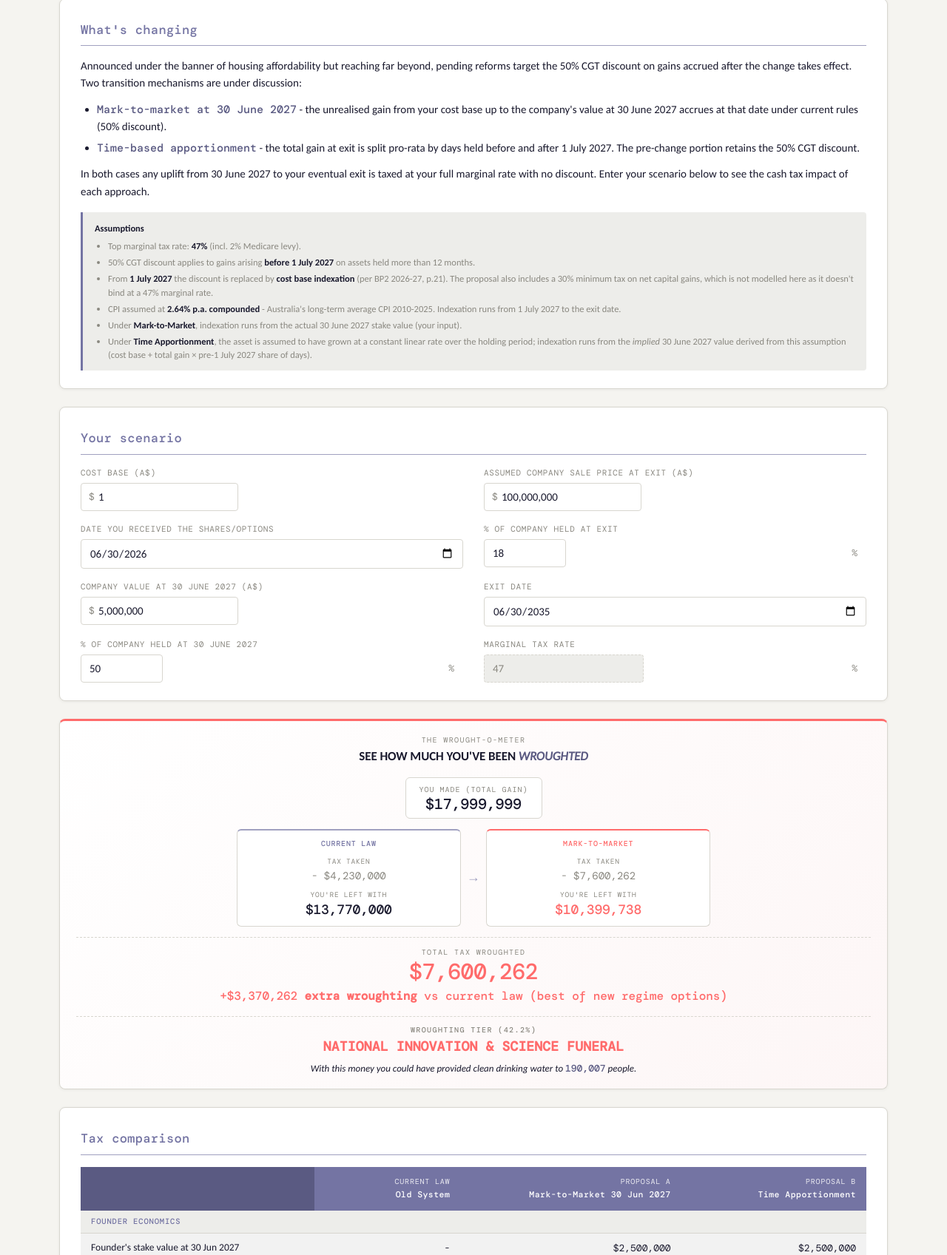
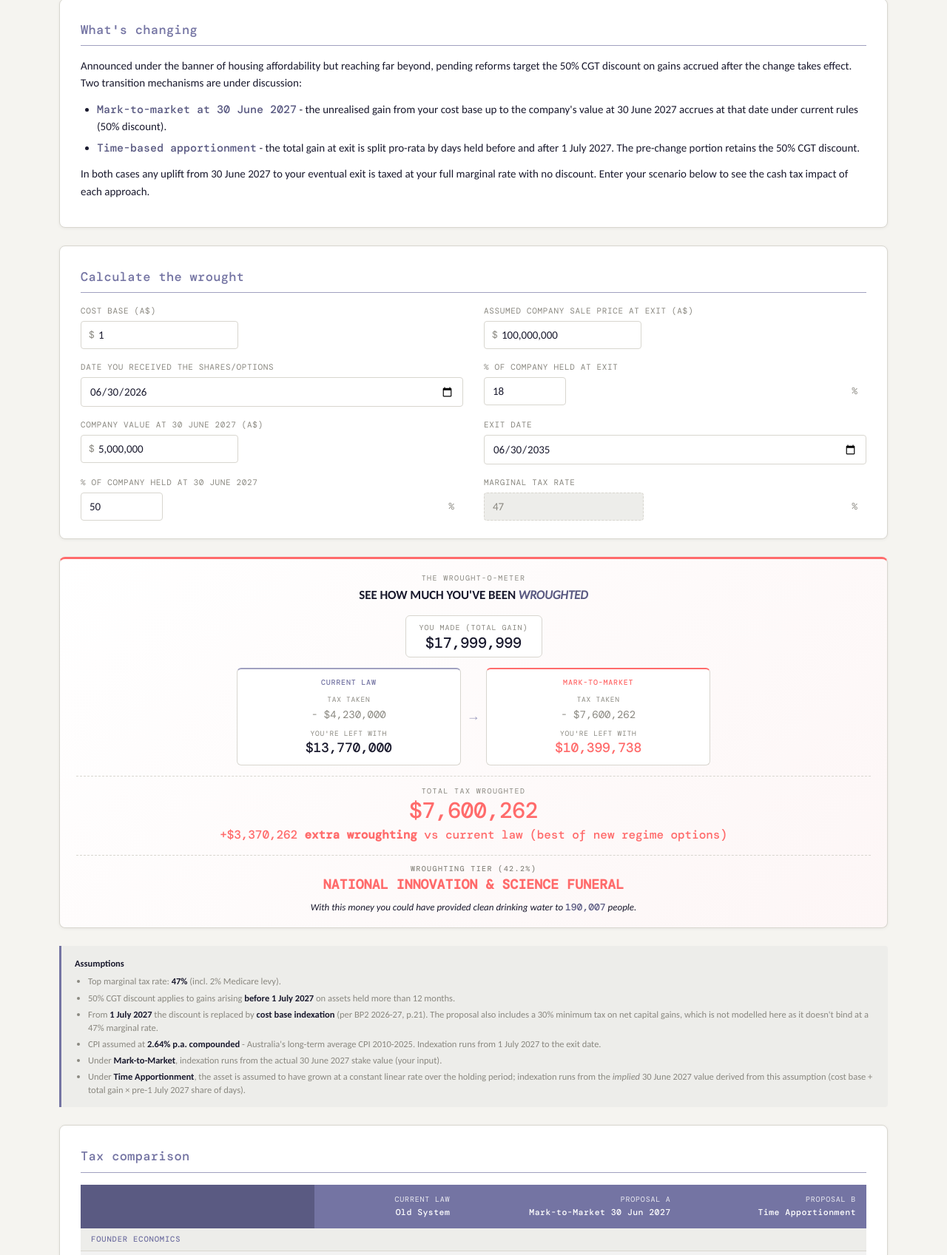
Before and after one commit to Dantheelitedev/Founder-Tax-Wrought-Calculator, a plain HTML site: page index.html in a window 1280 px wide. Shown: the part 275-1972 px from the top of the page at 74% size. Drawn offline with nearby package versions, Linux system fonts and the light colour scheme; a web font is replaced by a local one.

Commit message:
Rename scenario card to 'Calculate the wrought'; move assumptions below Wrought-O-Meter

```diff
--- a/index.html
+++ b/index.html
@@ -97,12 +97,12 @@ p { margin: 0 0 12px; }
 
 .assumptions {
   background: var(--subtle);
-  padding: 12px 16px;
+  padding: 14px 18px;
   border-left: 3px solid var(--lilac);
   border-radius: 0 4px 4px 0;
   font-size: 12.5px;
   color: var(--muted);
-  margin-top: 16px;
+  margin-bottom: 24px;
 }
 .assumptions strong { color: var(--text); font-family: 'Carlito', sans-serif; font-weight: 700; }
 .assumptions ul { margin: 6px 0 0; padding-left: 18px; }
@@ -556,21 +556,10 @@ footer {
       <li><strong>Time-based apportionment</strong> - the total gain at exit is split pro-rata by days held before and after 1 July 2027. The pre-change portion retains the 50% CGT discount.</li>
     </ul>
     <p>In both cases any uplift from 30 June 2027 to your eventual exit is taxed at your full marginal rate with no discount. Enter your scenario below to see the cash tax impact of each approach.</p>
-    <div class="assumptions">
-      <strong>Assumptions</strong>
-      <ul>
-        <li>Top marginal tax rate: <strong>47%</strong> (incl. 2% Medicare levy).</li>
-        <li>50% CGT discount applies to gains arising <strong>before 1 July 2027</strong> on assets held more than 12 months.</li>
-        <li>From <strong>1 July 2027</strong> the discount is replaced by <strong>cost base indexation</strong> (per BP2 2026-27, p.21). The proposal also includes a 30% minimum tax on net capital gains, which is not modelled here as it doesn't bind at a 47% marginal rate.</li>
-        <li>CPI assumed at <strong>2.64% p.a. compounded</strong> - Australia's long-term average CPI 2010-2025. Indexation runs from 1 July 2027 to the exit date.</li>
-        <li>Under <strong>Mark-to-Market</strong>, indexation runs from the actual 30 June 2027 stake value (your input).</li>
-        <li>Under <strong>Time Apportionment</strong>, the asset is assumed to have grown at a constant linear rate over the holding period; indexation runs from the <em>implied</em> 30 June 2027 value derived from this assumption (cost base + total gain × pre-1 July 2027 share of days).</li>
-      </ul>
-    </div>
   </section>
 
   <section class="card">
-    <h2>Your scenario</h2>
+    <h2>Calculate the wrought</h2>
     <div class="grid">
       <div class="field">
         <label for="cost-base">Cost base (A$)</label>
@@ -659,6 +648,18 @@ footer {
       <div class="tier" id="wrought-tier"></div>
       <div class="impact" id="wrought-impact"></div>
     </div>
+  </div>
+
+  <div class="assumptions">
+    <strong>Assumptions</strong>
+    <ul>
+      <li>Top marginal tax rate: <strong>47%</strong> (incl. 2% Medicare levy).</li>
+      <li>50% CGT discount applies to gains arising <strong>before 1 July 2027</strong> on assets held more than 12 months.</li>
+      <li>From <strong>1 July 2027</strong> the discount is replaced by <strong>cost base indexation</strong> (per BP2 2026-27, p.21). The proposal also includes a 30% minimum tax on net capital gains, which is not modelled here as it doesn't bind at a 47% marginal rate.</li>
+      <li>CPI assumed at <strong>2.64% p.a. compounded</strong> - Australia's long-term average CPI 2010-2025. Indexation runs from 1 July 2027 to the exit date.</li>
+      <li>Under <strong>Mark-to-Market</strong>, indexation runs from the actual 30 June 2027 stake value (your input).</li>
+      <li>Under <strong>Time Apportionment</strong>, the asset is assumed to have grown at a constant linear rate over the holding period; indexation runs from the <em>implied</em> 30 June 2027 value derived from this assumption (cost base + total gain × pre-1 July 2027 share of days).</li>
+    </ul>
   </div>
 
   <section class="card">
```
